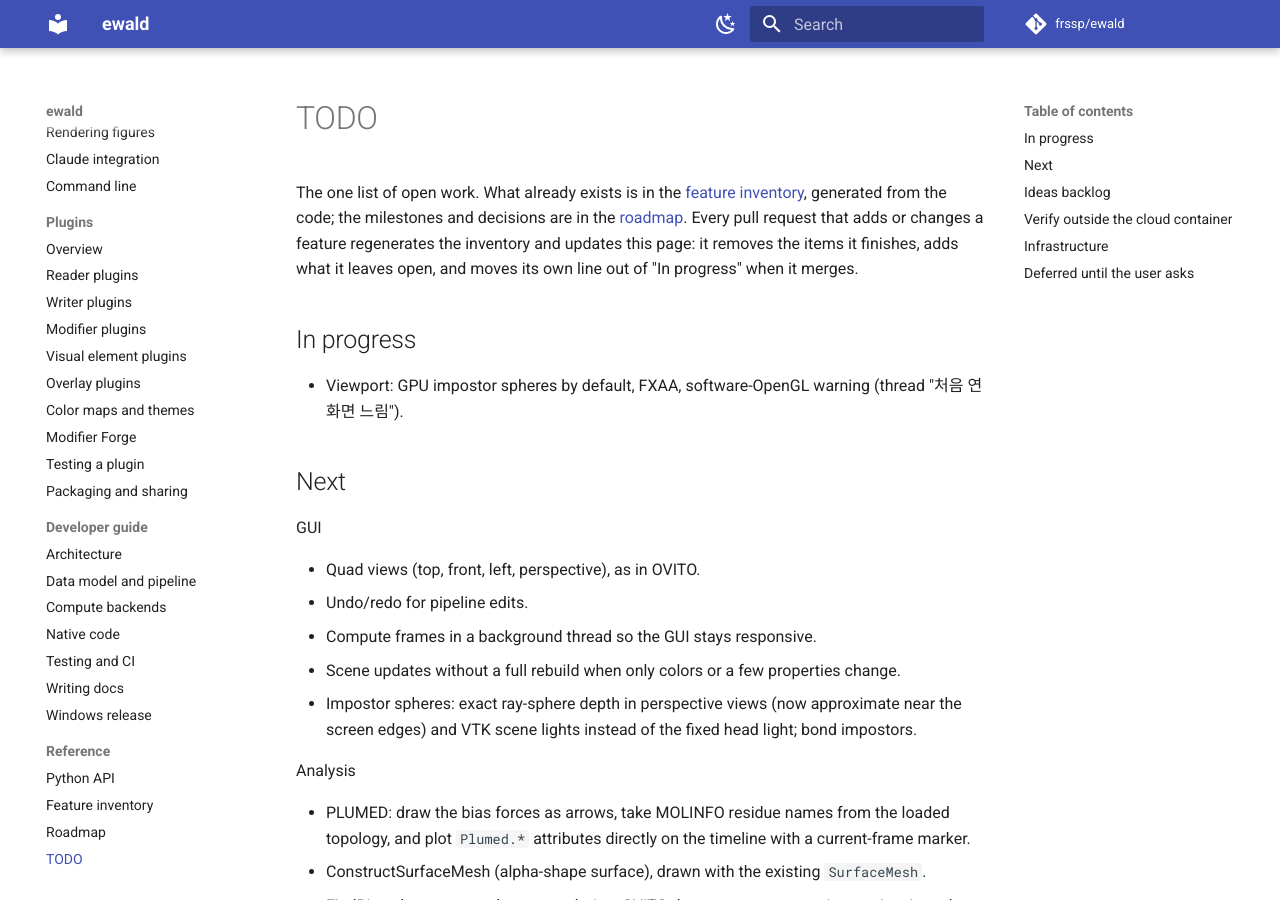
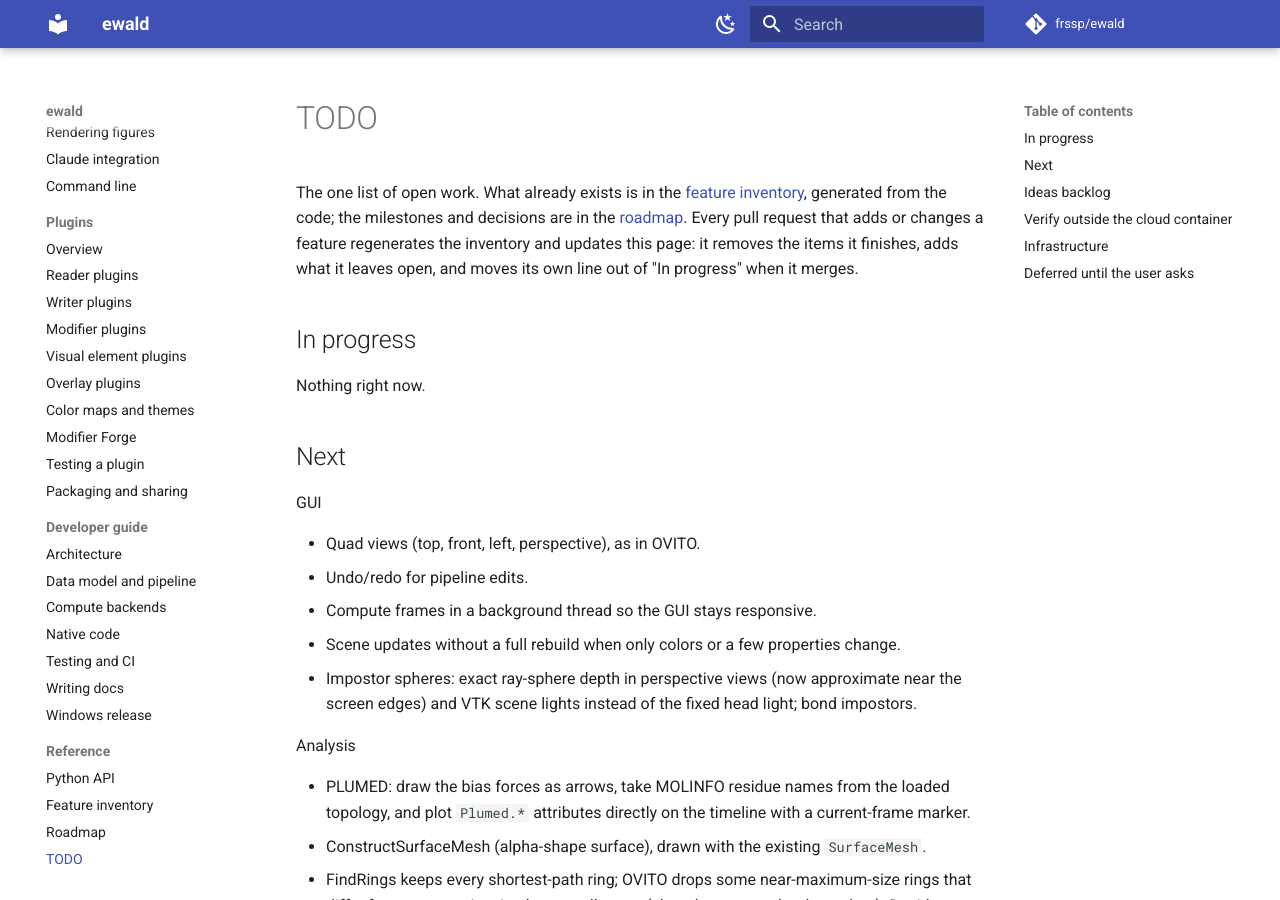
Before and after one commit to frssp/ewald, an MkDocs documentation site: the page built from docs/todo.md, in a window 1280 px wide and 900 px high. Built offline with MkDocs 1.6.1 and Material for MkDocs 9.7.7, drawn with Linux system fonts in a browser that asks for light colours; comment, search, counter and statistics services are not loaded.

Commit message:
todo: viewport impostors landed
Co-Authored-By: Claude Opus 5.5 (1M context) <noreply@anthropic.com>

```diff
--- a/docs/todo.md
+++ b/docs/todo.md
@@ -8,7 +8,7 @@ it removes the items it finishes, adds what it leaves open, and moves its own li
 
 ## In progress
 
-- Viewport: GPU impostor spheres by default, FXAA, software-OpenGL warning (thread "처음 연 화면 느림").
+Nothing right now.
 
 ## Next
 
```
